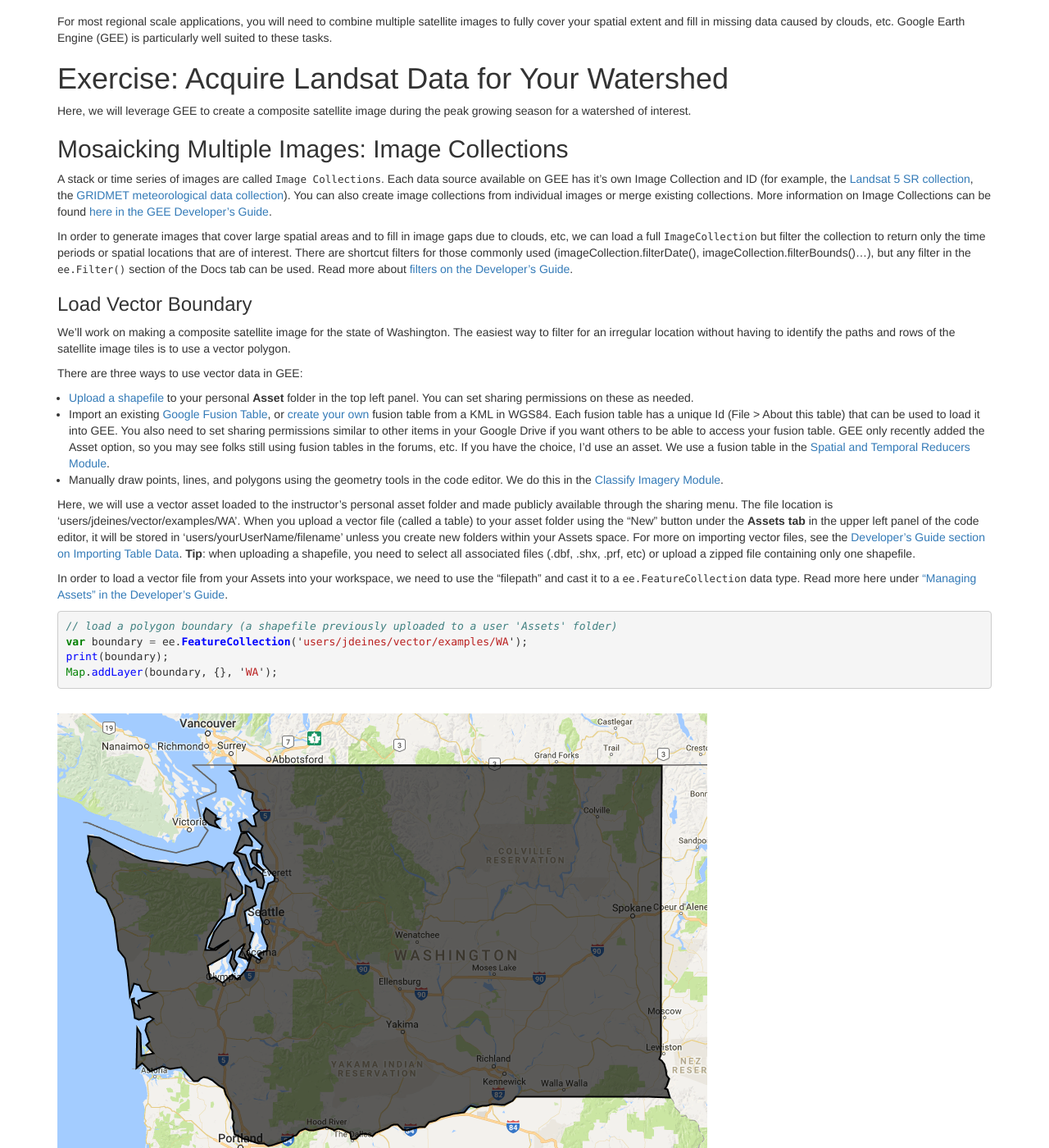
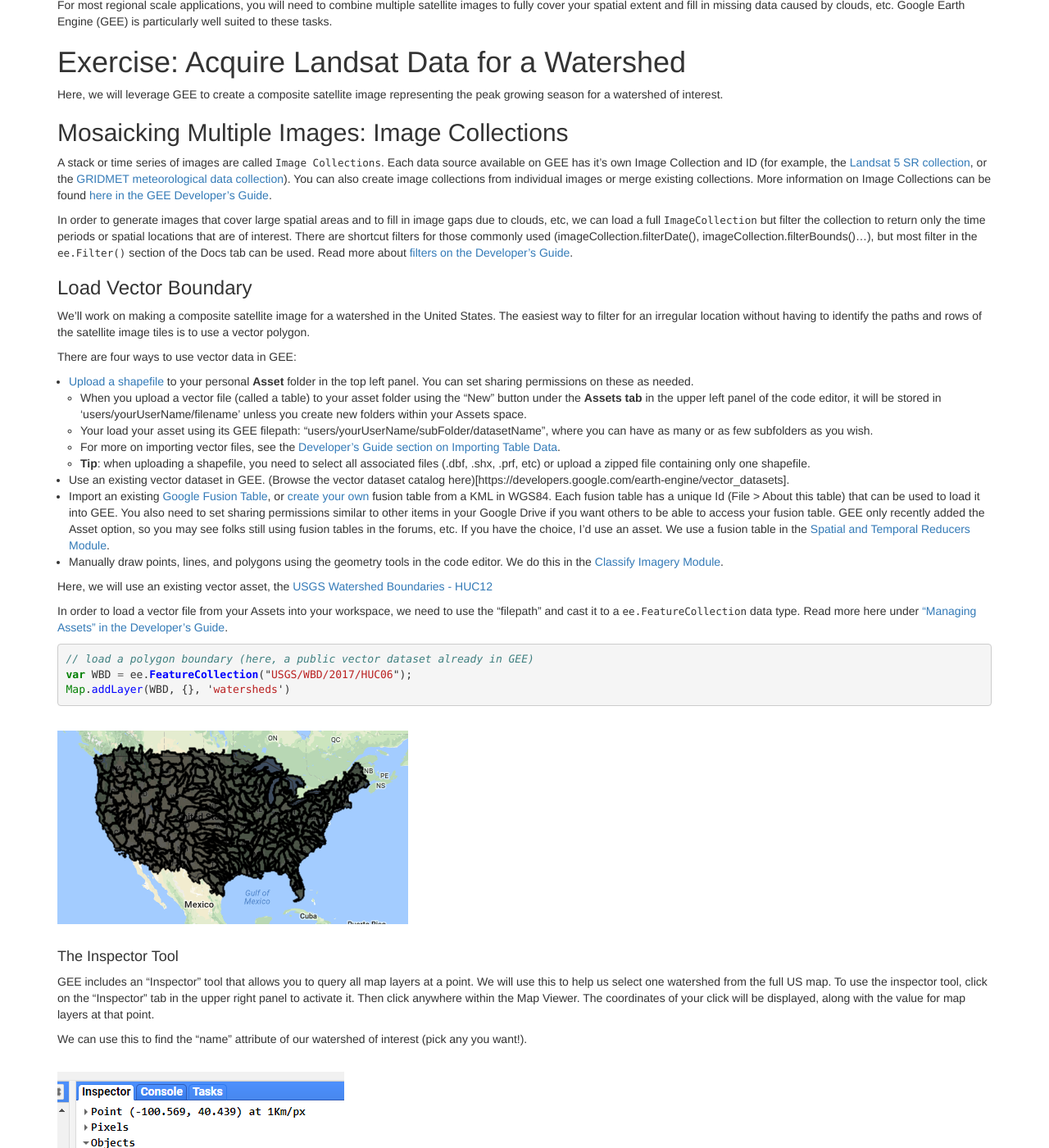
Before and after one commit to geohackweek/GoogleEarthEngine, a Jekyll site: the page built from _episodes/03-load-imagery.md, in a window 1280 px wide and 1400 px high, scrolled down 1158 px. Shown: the whole window at 82% size. Built offline with Jekyll 4.4.1, drawn with Linux system fonts in a browser that asks for light colours; some of the changed text lies outside the part shown.

Commit message:
switching to watersheds

```diff
--- a/_episodes/03-load-imagery.md
+++ b/_episodes/03-load-imagery.md
@@ -20,49 +20,79 @@ keypoints:
 ---
 
 *Note: If you do not have access to the shared code repository for this tutorial, a static version of the full script used in this module can be found here:
-[(https://code.earthengine.google.com/37ca6df552bd8c19488273ff9d4f444b)](https://code.earthengine.google.com/37ca6df552bd8c19488273ff9d4f444b)
 
 # Overview: Satellite Imagery at Regional Scales
 Most satellite products are broken up into tiles for distribution. Global Landsat data is broken up in ~180 km^2 scenes, with unique path/row identifiers. 455 scenes cover the United States. Each scene is currently imaged every 16 days by Landsat 8, and every 16 days by Landsat 7 (approximately 45 times each year). The edges of each path overlap, providing increased temporal frequency in these areas. However, cloudy skies during satellite overpass and other acquisition anomalies make certain scenes or pixels unusable.
 
-Landsat scenes covering the United States:
+
 <br>
 <img src="../fig/03_conusLandsat.png" border = "10">
+Landsat scenes covering the United States:
 <br><br>
 
 For most regional scale applications, you will need to combine multiple satellite images to fully cover your spatial extent and fill in missing data caused by clouds, etc. Google Earth Engine (GEE) is particularly well suited to these tasks.
 
-# Exercise: Acquire Landsat Data for Your Watershed
-Here, we will leverage GEE to create a composite satellite image during the peak growing season for a watershed of interest.
+# Exercise: Acquire Landsat Data for a Watershed
+Here, we will leverage GEE to create a composite satellite image representing the peak growing season for a watershed of interest.
 
 ## Mosaicking Multiple Images: Image Collections
-A stack or time series of images are called `Image Collections`. Each data source available on GEE has it's own Image Collection and ID (for example, the [Landsat 5 SR collection](https://code.earthengine.google.com/dataset/LANDSAT/LT5_SR), the [GRIDMET meteorological data collection](https://code.earthengine.google.com/dataset/IDAHO_EPSCOR/GRIDMET)). You can also create image collections from individual images or merge existing collections. More information on Image Collections can be found [here in the GEE Developer's Guide](https://developers.google.com/earth-engine/ic_creating).
+A stack or time series of images are called `Image Collections`. Each data source available on GEE has it's own Image Collection and ID (for example, the [Landsat 5 SR collection](https://code.earthengine.google.com/dataset/LANDSAT/LT5_SR), or the [GRIDMET meteorological data collection](https://code.earthengine.google.com/dataset/IDAHO_EPSCOR/GRIDMET)). You can also create image collections from individual images or merge existing collections. More information on Image Collections can be found [here in the GEE Developer's Guide](https://developers.google.com/earth-engine/ic_creating).
 
-In order to generate images that cover large spatial areas and to fill in image gaps due to clouds, etc, we can load a full `ImageCollection` but filter the collection to return only the time periods or spatial locations that are of interest. There are shortcut filters for those commonly used (imageCollection.filterDate(), imageCollection.filterBounds()...), but any filter in the `ee.Filter()` section of the Docs tab can be used. Read more about [filters on the Developer's Guide](https://developers.google.com/earth-engine/ic_filtering).
+In order to generate images that cover large spatial areas and to fill in image gaps due to clouds, etc, we can load a full `ImageCollection` but filter the collection to return only the time periods or spatial locations that are of interest. There are shortcut filters for those commonly used (imageCollection.filterDate(), imageCollection.filterBounds()...), but most filter in the `ee.Filter()` section of the Docs tab can be used. Read more about [filters on the Developer's Guide](https://developers.google.com/earth-engine/ic_filtering).
 
 ### Load Vector Boundary
-We'll work on making a composite satellite image for the state of Washington. The easiest way to filter for an irregular location without having to identify the paths and rows of the satellite image tiles is to use a vector polygon.
+We'll work on making a composite satellite image for a watershed in the United States. The easiest way to filter for an irregular location without having to identify the paths and rows of the satellite image tiles is to use a vector polygon.
 
-There are three ways to use vector data in GEE:
+There are four ways to use vector data in GEE:
 
 * [Upload a shapefile](https://developers.google.com/earth-engine/importing) to your personal **Asset** folder in the top left panel. You can set sharing permissions on these as needed.
+  * When you upload a vector file (called a table) to your asset folder using the "New" button under the **Assets tab** in the upper left panel of the code editor, it will be stored in 'users/yourUserName/filename' unless you create new folders within your Assets space.
+  * Your load your asset using its GEE filepath: "users/yourUserName/subFolder/datasetName", where you can have as many or as few subfolders as you wish.
+  * For more on importing vector files, see the [Developer's Guide section on Importing Table Data](https://developers.google.com/earth-engine/importing).
+  * **Tip**: when uploading a shapefile, you need to select all associated files (.dbf, .shx, .prf, etc) or upload a zipped file containing only one shapefile.
+* Use an existing vector dataset in GEE. (Browse the vector dataset catalog here)[https://developers.google.com/earth-engine/vector_datasets].
 * Import an existing [Google Fusion Table](https://support.google.com/fusiontables#topic=1652595), or [create your own](https://fusiontables.google.com/data?dsrcid=implicit) fusion table from a KML in WGS84.  Each fusion table has a unique Id (File > About this table) that can be used to load it into GEE. You also need to set sharing permissions similar to other items in your Google Drive if you want others to be able to access your fusion table. GEE only recently added the Asset option, so you may see folks still using fusion tables in the forums, etc. If you have the choice, I'd use an asset. We use a fusion table in the [Spatial and Temporal Reducers Module](https://geohackweek.github.io/GoogleEarthEngine/04-reducers/).
 * Manually draw points, lines, and polygons using the geometry tools in the code editor. We do this in the [Classify Imagery Module](https://geohackweek.github.io/GoogleEarthEngine/05-classify-imagery/).
 
-Here, we will use a vector asset loaded to the instructor's personal asset folder and made publicly available through the sharing menu. The file location is 'users/jdeines/vector/examples/WA'. When you upload a vector file (called a table) to your asset folder using the "New" button under the **Assets tab** in the upper left panel of the code editor, it will be stored in 'users/yourUserName/filename' unless you create new folders within your Assets space. For more on importing vector files, see the [Developer's Guide section on Importing Table Data](https://developers.google.com/earth-engine/importing). **Tip**: when uploading a shapefile, you need to select all associated files (.dbf, .shx, .prf, etc) or upload a zipped file containing only one shapefile.
+Here, we will use an existing vector asset, the [USGS Watershed Boundaries - HUC12](https://code.earthengine.google.com/dataset/USGS/WBD/2017/HUC12)
 
 In order to load a vector file from your Assets into your workspace, we need to use the "filepath" and cast it to a `ee.FeatureCollection` data type. Read more here under ["Managing Assets" in the Developer's Guide](https://developers.google.com/earth-engine/asset_manager#importing-assets-to-your-script).
 
 {% highlight javascript %}
-// load a polygon boundary (a shapefile previously uploaded to a user 'Assets' folder)
-var boundary = ee.FeatureCollection('users/jdeines/vector/examples/WA');
+// load a polygon boundary (here, a public vector dataset already in GEE)
+var WBD = ee.FeatureCollection("USGS/WBD/2017/HUC06");
+Map.addLayer(WBD, {}, 'watersheds')
+{% endhighlight %}
+
+<br>
+<img src="../fig/03_wbd.png" border = "10">
+<br><br>
+
+#### The Inspector Tool
+GEE includes an "Inspector" tool that allows you to query all map layers at a point. We will use this to help us select one watershed from the full US map. To use the inspector tool, click on the "Inspector" tab in the upper right panel to activate it. Then click anywhere within the Map Viewer. The coordinates of your click will be displayed, along with the value for map layers at that point.
+
+We can use this to find the "name" attribute of our watershed of interest (pick any you want!).
+
+<br>
+<img src="../fig/03_inspector.png" border = "10">
+<br><br>
+
+Once you've determined the "name" property for your watershed, use the featureCollection.filterMetadata() function to extract this watershed from the full dataset.
+
+{% highlight javascript %}
+// use the inspector tool to find the name of a watershed that interests you
+var boundary = WBD.filterMetadata('name', 'equals', 'Republican');
+
 print(boundary);
+Map.centerObject(boundary,7);
 Map.addLayer(boundary, {}, 'WA');
 {% endhighlight %}
 
+Watershed of interest: The Republican River Basin
 <br>
-<img src="../fig/03_waBound.png" border = "10">
+<img src="../fig/03_republican.png" border = "10">
 <br><br>
+
 
 ### Load an image collection based on filter criteria
 Here, we are selecting all imagery in the [Landsat 8 surface reflection collection](https://code.earthengine.google.com/dataset/LANDSAT/LC8_SR) (image collection IDs are found in the "Search" toolbar at the top of the code editor or through searcing the [data archive](https://code.earthengine.google.com/datasets/)) for the year 2016 that overlies the Washington state vector polygon we loaded above as the variable "boundary".
```
Also changed, not shown: fig/03_inspector.png (added), fig/03_republican.png (added), fig/03_wbd.png (added).
